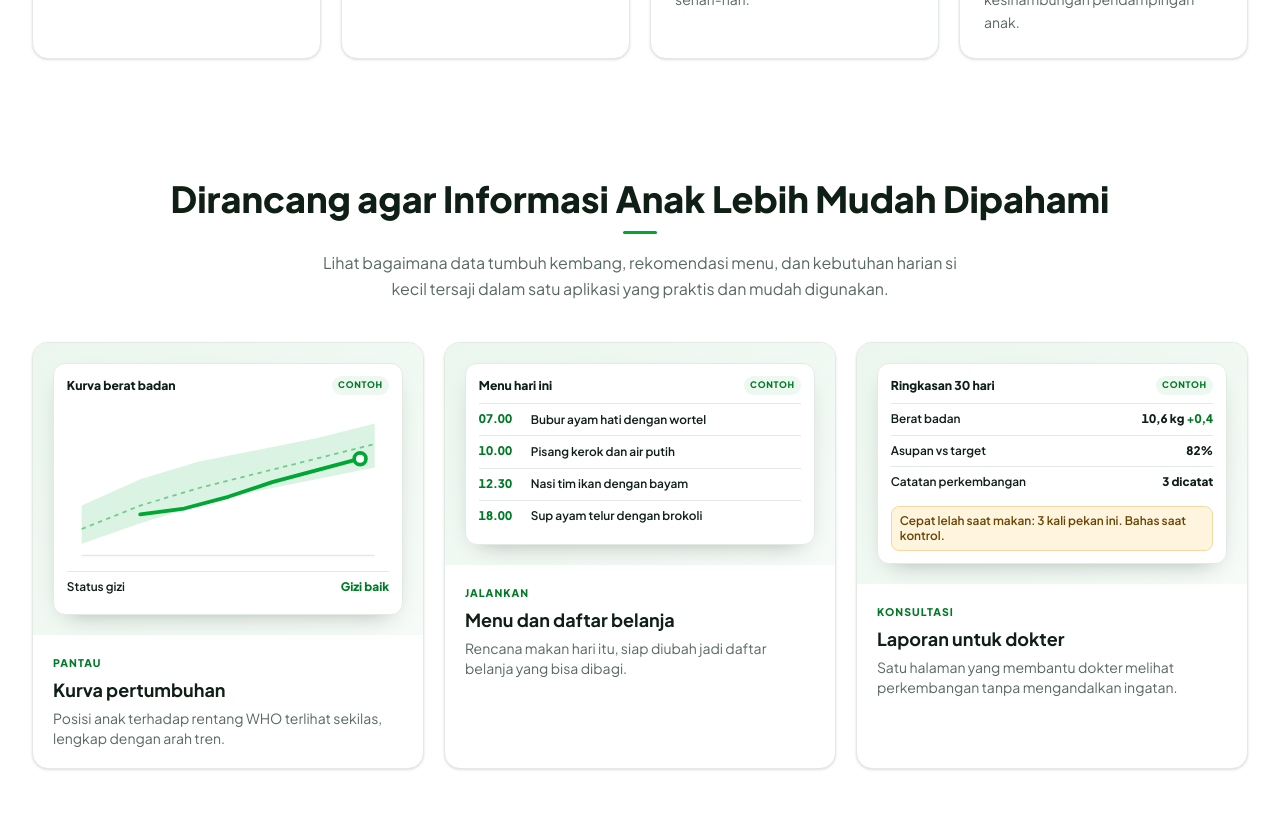
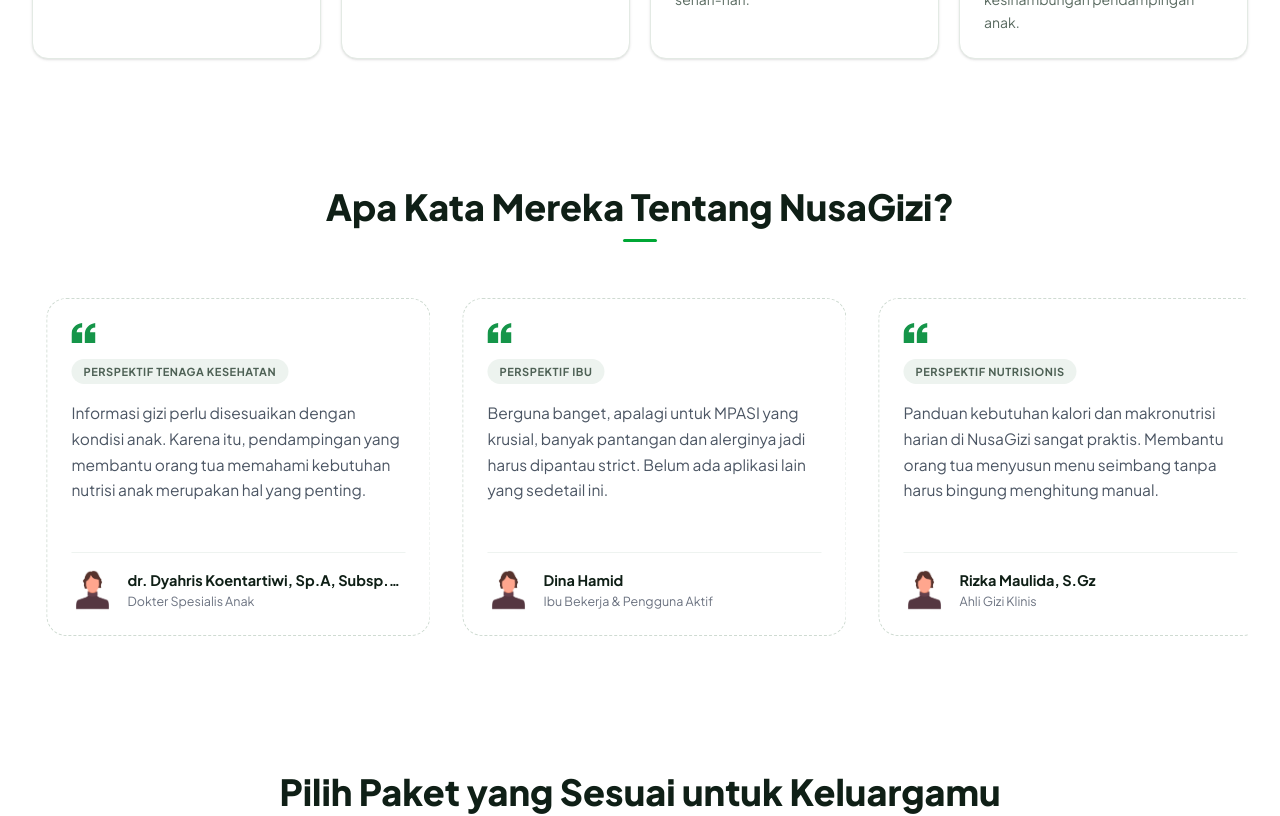
Before and after one commit to nexuskesehatanina/nusagizi-profile, a Next.js app: page / in a window 1280 px wide. Shown: the part 2500-3316 px from the top of the page. Built offline with nearby package versions, Linux system fonts and the light colour scheme.

Commit message:
refactor: remove screenshot section

```diff
--- a/app/page.tsx
+++ b/app/page.tsx
@@ -22,7 +22,7 @@ export default function Home() {
                     <Features />
                     <Band />
                     <HowItWorks />
-          <Screenshots />
+                    {/* <Screenshots /> */}
                     <Testimonials />
                     <Pricing />
                     <Faq />
```
Lines whose indentation alone changed are shown as unchanged.
